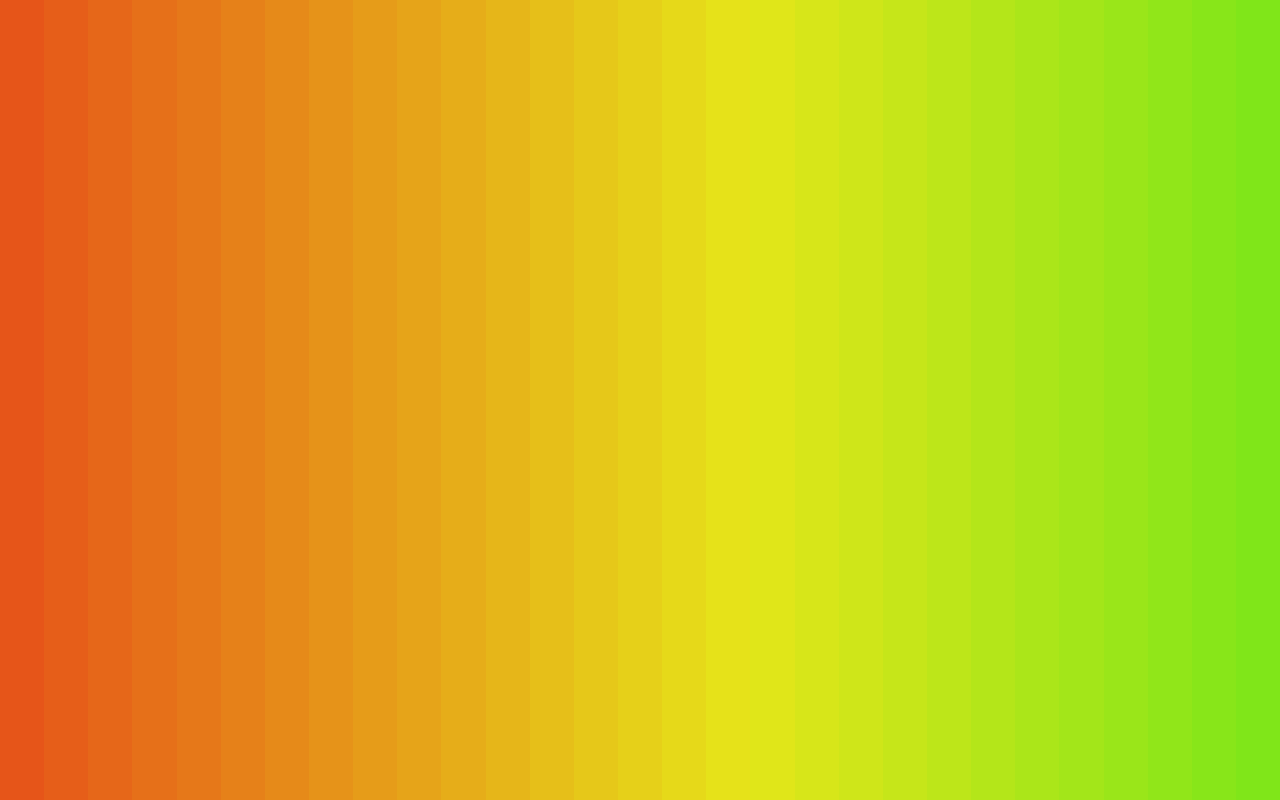
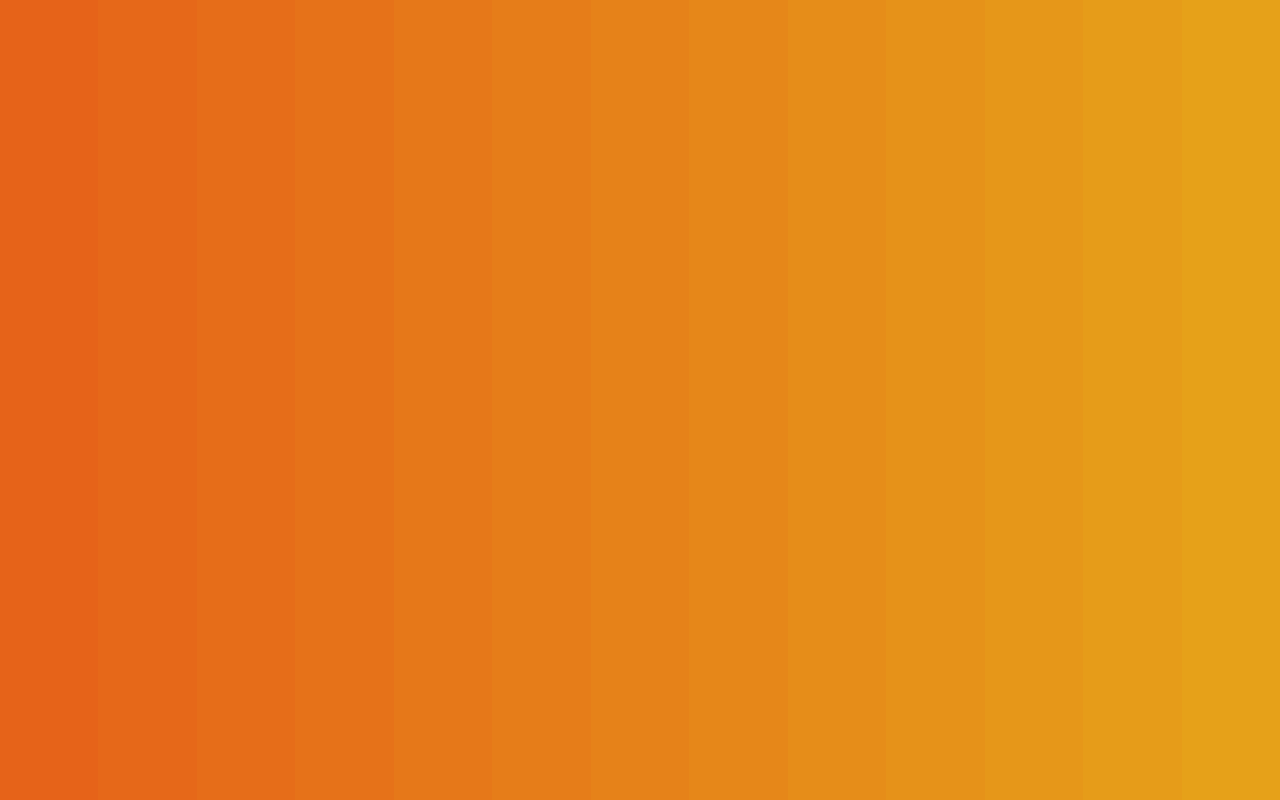
Before and after one commit to daniel-llach/rainbowCreate, a website: page index.html in a window 1280 px wide. Drawn offline with nearby package versions, Linux system fonts and the light colour scheme.

Commit message:
code pretty

```diff
--- a/component/rainbowCreate.js
+++ b/component/rainbowCreate.js
@@ -10,7 +10,6 @@
   let api = {
     init : function(options) {
       const $el = $(this);
-      // $el.addClass('rainbowCreate');
       methods.initRainbowCreate($el, options);
     },
     destroy: function(){
@@ -21,8 +20,6 @@
   // Private methods
   let methods = {
     initRainbowCreate: function($el, options){
-      console.log("options: ", options);
-
       // get plugin template
       let rainbowCreate = methods.getTemplate('rainbowCreate.html');
       rainbowCreate.then((res) => {
@@ -72,7 +69,6 @@
         let containerWidth = $el.width();
         let actualWidth = 0;
         while(actualWidth < containerWidth){
-          console.log("direction: ", direction);
           if(direction == 'vertical'){
             $rainbow.append('<div class="rainbowLine vertical" style="width:' + linesWidth + 'px;"></div>');
           }else if(direction == 'horizontal'){
@@ -97,7 +93,7 @@
 
   // Events
   var events = {
-
+    // add some events
   };
 
   // jquery component stuff
--- a/index.html
+++ b/index.html
@@ -7,6 +7,7 @@
     <!-- rainbowCreate dependencies -->
     <script src="./bower_components/jquery/dist/jquery.min.js" type="text/javascript"></script>
     <script src="./bower_components/underscore/underscore-min.js" type="text/javascript"></script>
+    <!-- <script src="./component/rainbowCreate_es5.js" type="text/javascript"></script> -->
     <script src="./component/rainbowCreate.js" type="text/javascript"></script>
     <link rel="stylesheet" type="text/css" href="./component/rainbowCreate.css">
 
@@ -20,11 +21,11 @@
     $('#example').rainbowCreate({
       direction: "vertical",
       reverse: false,
-      linesWidth: 45,
-      colorRank: [15,90], // 0=red, 60=yellow, 120=green, 180=light blue, 240=blue, 300=pink
-      saturation: 80,
-      light: 50,
-      alpha: 1
+      linesWidth: 100,
+      colorRank: [20,40], // 0=red, 60=yellow, 120=green, 180=light blue, 240=blue, 300=pink, 360=red
+      saturation: 80, // 0-100
+      light: 50, // 0-100
+      alpha: 1 // 0 - 1.0
     });
   </script>
 </body>
```
Also changed, not shown: component/rainbowCreate_es5.js (+1 -1 lines).
